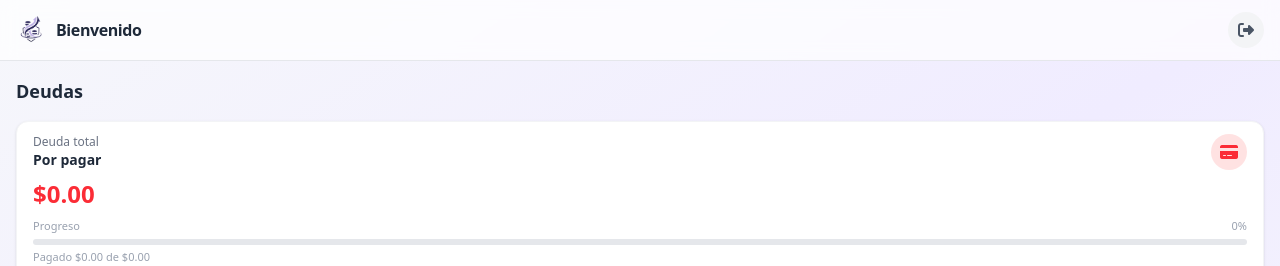
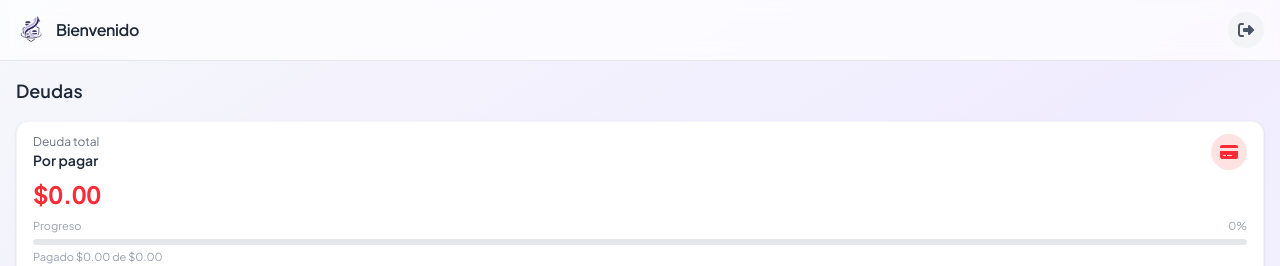
Before and after one commit to RaulVigil/finance-app, a React (Vite) app: page /app/deudas in a window 1280 px wide. Shown: the top 266 px of the page. Built offline with nearby package versions, Linux system fonts and the light colour scheme; no server answers.

Commit message:
feat: Implementación de tipografia global

```diff
--- a/index.html
+++ b/index.html
@@ -8,6 +8,11 @@
     <meta name="viewport" content="width=device-width, initial-scale=1.0" />
     <title>FinanceApp</title>
     <link rel="stylesheet" href="https://site-assets.fontawesome.com/releases/v6.4.0/css/all.css">
+
+    <!-- Google Fonts: Plus Jakarta Sans -->
+    <link rel="preconnect" href="https://fonts.googleapis.com">
+    <link rel="preconnect" href="https://fonts.gstatic.com" crossorigin>
+    <link href="https://fonts.googleapis.com/css2?family=Plus+Jakarta+Sans:wght@400;500;600;700&display=swap" rel="stylesheet">
   </head>
   <body>
     <div id="root"></div>
--- a/src/Components/DeudaCard.jsx
+++ b/src/Components/DeudaCard.jsx
@@ -50,7 +50,7 @@ export default function DeudaCard({ deuda }) {
             </div>
           )}
 
-          <p className="text-xs text-gray-500">
+          <p className="text-xs text-gray-500 tabular-nums">
             Cuota ${Number(deuda.cuota_mensual).toFixed(2)}
           </p>
         </div>
@@ -121,9 +121,12 @@ export default function DeudaCard({ deuda }) {
             </div>
           )}
 
-          <div className="text-xs text-gray-500 mt-2">
-            Monto inicial: $
-            {Number(deuda.monto_total_inicial).toFixed(2)}
+          <div className="text-xs text-gray-500 mt-2 flex items-center gap-2">
+            <i className="fas fa-coins text-gray-400"></i>
+            <span className="tabular-nums">
+              Monto inicial: $
+              {Number(deuda.monto_total_inicial).toFixed(2)}
+            </span>
           </div>
 
           {deuda.transacciones.length === 0 ? (
--- a/src/Components/SummaryCard.jsx
+++ b/src/Components/SummaryCard.jsx
@@ -27,7 +27,8 @@ export default function SummaryCard({
           </p>
 
           {/* Monto (semántico) */}
-          <p className={`text-2xl font-bold ${color}`}>
+          {/* Monto (semántico) */}
+          <p className={`text-2xl font-bold tabular-nums ${color}`}>
             ${Number(amount).toFixed(2)}
           </p>
         </div>
--- a/src/Components/TransactionCard.jsx
+++ b/src/Components/TransactionCard.jsx
@@ -42,9 +42,8 @@ export default function TransactionCard({ tx, onPaid }) {
 
       <div className="text-right space-y-1">
         <p
-          className={`font-bold ${
-            isIngreso ? "text-green-600" : "text-red-500"
-          }`}
+          className={`font-bold tabular-nums ${isIngreso ? "text-green-600" : "text-red-500"
+            }`}
         >
           {isIngreso ? "+" : "-"}${Number(tx.monto).toFixed(2)}
         </p>
--- a/src/Components/TransactionMiniRow.jsx
+++ b/src/Components/TransactionMiniRow.jsx
@@ -29,9 +29,8 @@ export default function TransactionMiniRow({ tx }) {
       </div>
 
       <p
-        className={`text-sm font-semibold ${
-          isIngreso ? "text-green-600" : "text-red-500"
-        }`}
+        className={`text-sm font-semibold tabular-nums ${isIngreso ? "text-green-600" : "text-red-500"
+          }`}
       >
         {isIngreso ? "+" : "-"}${Number(tx.monto).toFixed(2)}
       </p>
--- a/src/Pages/Dashboard/Dashboard.jsx
+++ b/src/Pages/Dashboard/Dashboard.jsx
@@ -37,7 +37,7 @@ export default function Dashboard() {
       {/* ===== SALDO ===== */}
       <div className="bg-[#2c295a] rounded-2xl p-6 shadow-lg text-white">
         <p className="text-sm opacity-80">Saldo actual</p>
-        <p className="text-3xl font-bold mt-1">
+        <p className="text-3xl font-bold mt-1 tabular-nums">
           ${Number(data.saldo_actual).toFixed(2)}
         </p>
       </div>
@@ -69,22 +69,20 @@ export default function Dashboard() {
         <div className="flex bg-gray-100 rounded-xl p-1">
           <button
             onClick={() => setActiveTab("ingresos")}
-            className={`flex-1 py-2 text-sm font-medium rounded-lg transition ${
-              activeTab === "ingresos"
+            className={`flex-1 py-2 text-sm font-medium rounded-lg transition ${activeTab === "ingresos"
                 ? "bg-[#2c295a] shadow text-white"
                 : "text-gray-500"
-            }`}
+              }`}
           >
             Ingresos ({ingresos.length})
           </button>
 
           <button
             onClick={() => setActiveTab("egresos")}
-            className={`flex-1 py-2 text-sm font-medium rounded-lg transition ${
-              activeTab === "egresos"
+            className={`flex-1 py-2 text-sm font-medium rounded-lg transition ${activeTab === "egresos"
                 ? "bg-[#2c295a] shadow text-white"
                 : "text-gray-500"
-            }`}
+              }`}
           >
             Egresos ({egresos.length})
           </button>
@@ -95,7 +93,7 @@ export default function Dashboard() {
           {transaccionesMostradas
             .sort((a, b) => new Date(b.fecha) - new Date(a.fecha))
             .map((tx) => (
-              <TransactionCard key={tx.transaccion_id} tx={tx}  onPaid={refetch}/>
+              <TransactionCard key={tx.transaccion_id} tx={tx} onPaid={refetch} />
             ))}
         </div>
       </div>
--- a/src/Pages/Deudas/Deudas.jsx
+++ b/src/Pages/Deudas/Deudas.jsx
@@ -38,15 +38,13 @@ export default function Deudas() {
           </div>
 
           <div
-            className={`w-9 h-9 rounded-full flex items-center justify-center ${
-              tab === "pagar"
+            className={`w-9 h-9 rounded-full flex items-center justify-center ${tab === "pagar"
                 ? "bg-red-100 text-red-500"
                 : "bg-green-100 text-green-600"
               }`}
           >
             <i
-              className={`fas ${
-                tab === "pagar" ? "fa-credit-card" : "fa-hand-holding-usd"
+              className={`fas ${tab === "pagar" ? "fa-credit-card" : "fa-hand-holding-usd"
                 }`}
             />
           </div>
@@ -54,8 +52,7 @@ export default function Deudas() {
 
         {/* Monto */}
         <p
-          className={`text-2xl font-bold leading-none ${
-            tab === "pagar" ? "text-red-500" : "text-green-600"
+          className={`text-2xl font-bold leading-none tabular-nums ${tab === "pagar" ? "text-red-500" : "text-green-600"
             }`}
         >
           ${Number(resumen.pendiente).toFixed(2)}
@@ -94,8 +91,7 @@ export default function Deudas() {
       <div className="flex bg-gray-100 rounded-xl p-1">
         <button
           onClick={() => setTab("pagar")}
-          className={`flex-1 py-2 text-sm font-medium rounded-lg transition ${
-            tab === "pagar" ? "bg-[#2c295a] shadow text-white" : "text-gray-500"
+          className={`flex-1 py-2 text-sm font-medium rounded-lg transition ${tab === "pagar" ? "bg-[#2c295a] shadow text-white" : "text-gray-500"
             }`}
         >
           Pagar ({pagar.length})
@@ -103,8 +99,7 @@ export default function Deudas() {
 
         <button
           onClick={() => setTab("cobrar")}
-          className={`flex-1 py-2 text-sm font-medium rounded-lg transition ${
-            tab === "cobrar"
+          className={`flex-1 py-2 text-sm font-medium rounded-lg transition ${tab === "cobrar"
               ? "bg-[#2c295a] shadow text-white"
               : "text-gray-500"
             }`}
--- a/src/Pages/Perfil/Perfil.jsx
+++ b/src/Pages/Perfil/Perfil.jsx
@@ -33,7 +33,7 @@ export default function Perfil() {
         <div className="flex justify-between items-center">
           <div>
             <p className="text-sm text-gray-500">Saldo disponible</p>
-            <p className="text-2xl font-bold text-gray-800">
+            <p className="text-2xl font-bold text-gray-800 tabular-nums">
               ${Number(saldoActual).toFixed(2)}
             </p>
           </div>
--- a/src/index.css
+++ b/src/index.css
@@ -1,12 +1,17 @@
 @import "tailwindcss";
 
 @theme {
+  --font-sans: "Plus Jakarta Sans", "sans-serif";
   --font-font-custom: "Satoshi", "sans-serif";
   --breakpoint-movil: 767px;
   --breakpoint-tablet: 768px;
   --color-redglobal: #F1230D;
   --gradient-orange-yellow: linear-gradient(90deg, #F97400 4%, #FFD430 92%);
   /* ... */
+}
+
+body {
+  font-family: var(--font-sans);
 }
 
 .slick-prev:before {
```
Lines whose indentation alone changed are shown as unchanged.
